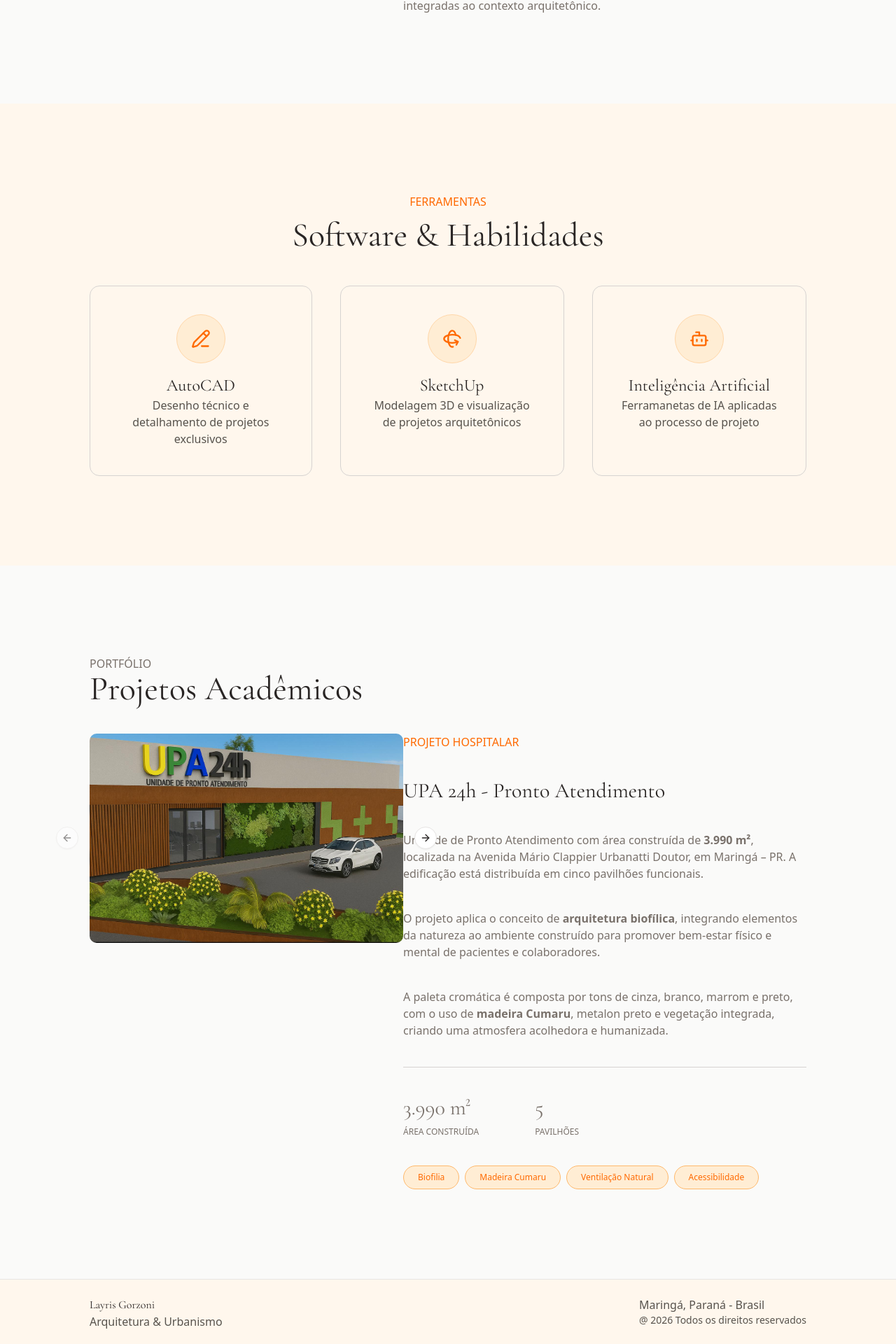
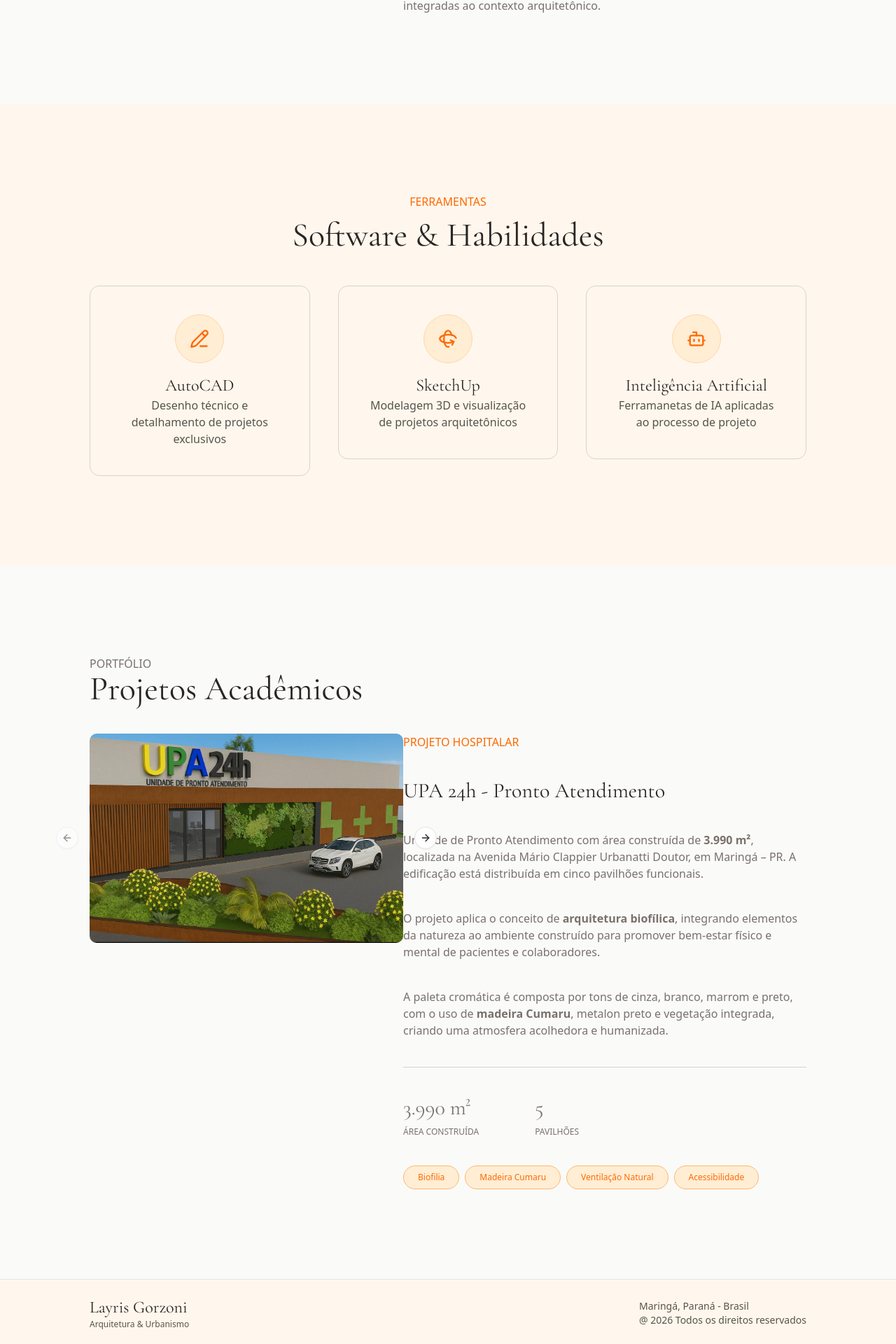
Before and after one commit to danilopinho75/site-arquiteta-layris, a Next.js app: page / in a window 1280 px wide. Shown: the part 1289-3209 px from the top of the page at 70% size. Built offline with nearby package versions, Linux system fonts and the light colour scheme.

Commit message:
Adicionando animações na página

```diff
--- a/package.json
+++ b/package.json
@@ -12,6 +12,7 @@
     "clsx": "^2.1.1",
     "embla-carousel-react": "^8.6.0",
     "lucide-react": "^0.563.0",
+    "motion": "^12.34.0",
     "next": "16.1.6",
     "radix-ui": "^1.4.3",
     "react": "19.2.3",
--- a/src/components/cardTool/cardTool.tsx
+++ b/src/components/cardTool/cardTool.tsx
@@ -1,23 +1,36 @@
 import type { ReactNode } from "react";
+import { motion } from "motion/react";
 
 type CardToolProps = {
   icon: ReactNode;
   title: string;
   description: string;
+  delay?: number;
 };
 
-export function CardTool({ icon, title, description }: CardToolProps) {
+export function CardTool({ icon, title, description, delay = 0 }: CardToolProps) {
   return (
-    <div className="flex flex-col items-center max-w-xs border border-stone-300 p-10 rounded-xl
+    <motion.div
+      initial={{ y: 60, opacity: 0 }}
+      whileInView={{ opacity: 1, y: 0 }}
+      viewport={{ once: false, amount: 0.8 }}
+      transition={{ duration: 1, ease: "easeOut", delay }}
+    >
+      <div
+        className="flex flex-col items-center max-w-xs border border-stone-300 p-10 rounded-xl
       hover:bg-white transition-all duration-500 hover:border-orange-200 hover:-translate-y-2
-    ">
-      <div className="text-orange-500 bg-orange-100 p-5 rounded-full border border-orange-200 mb-4
+    "
+      >
+        <div
+          className="text-orange-500 bg-orange-100 p-5 rounded-full border border-orange-200 mb-4
         hover:bg-orange-200 transition-colors duration-500 hover:border-orange-300 hover:text-orange-600
-      ">
-        {icon}
+      "
+        >
+          {icon}
+        </div>
+        <h4 className="text-2xl text-stone-800">{title}</h4>
+        <p className="text-center text-stone-600 font-light">{description}</p>
       </div>
-      <h4 className="text-2xl text-stone-800">{title}</h4>
-      <p className="text-center text-stone-600 font-light">{description}</p>
-    </div>
+    </motion.div>
   );
 }
--- a/src/components/footer/footer.tsx
+++ b/src/components/footer/footer.tsx
@@ -1,14 +1,14 @@
 export const Footer = () => {
   return (
     <>
-      <footer className="flex flex-row justify-between bg-orange-50 px-32 py-6 text-stone-600 border-t border-stone-200">
+      <footer className="flex flex-row justify-between items-center bg-orange-50 px-32 py-6 text-stone-600 border-t border-stone-200">
         <div>
-          <h4 className="text-stone-800">Layris Gorzoni</h4>
-          <p>Arquitetura & Urbanismo</p>
+          <h4 className="text-stone-800 text-2xl">Layris Gorzoni</h4>
+          <p className="text-xs">Arquitetura & Urbanismo</p>
         </div>
 
         <div className="">
-          <p>Maringá, Paraná - Brasil</p>
+          <p className="text-sm">Maringá, Paraná - Brasil</p>
           <p className="text-sm">@ 2026 Todos os direitos reservados</p>
         </div>
       </footer>
--- a/src/components/labelItem/labelItem.tsx
+++ b/src/components/labelItem/labelItem.tsx
@@ -1,13 +1,23 @@
+import { motion } from "motion/react";
 
 type LabelItemProps = {
   text: string;
+  delay?: number;
 };
 
-
-export function LabelItem ({ text }: LabelItemProps) {
+export function LabelItem({ text, delay = 0 }: LabelItemProps) {
   return (
-    <div className="bg-orange-100 px-5 py-2 border border-orange-300 rounded-full text-orange-500 w-fit hover:-translate-y-1 transition-all duration-500">
-      <p className="text-xs">{text}</p>
-    </div>
+    <motion.div
+      initial={{ y: 20, opacity: 0 }}
+      whileInView={{ opacity: 1, y: 0}}
+      viewport={{ once: false, amount: 0.9 }}
+      transition={{ duration: 1, ease: 'easeOut', delay }}
+    >
+      <div className="bg-orange-100 px-5 py-2 border border-orange-300 rounded-full
+      text-orange-500 w-fit hover:-translate-y-1 transition-all duration-500"
+      >
+        <p className="text-xs">{text}</p>
+      </div>
+    </motion.div>
   );
 }
--- a/src/pages/index.tsx
+++ b/src/pages/index.tsx
@@ -15,6 +15,7 @@ import {
   CarouselNext,
   CarouselPrevious,
 } from "@/components/ui/carousel";
+import { motion } from "motion/react";
 
 export default function Home() {
   return (
@@ -93,12 +94,14 @@ export default function Home() {
             icon={<Rotate3d size={28} />}
             title="SketchUp"
             description="Modelagem 3D e visualização de projetos arquitetônicos"
+            delay={0.3}
           />
 
           <CardTool
             icon={<Bot size={28} />}
             title="Inteligência Artificial"
             description="Ferramanetas de IA aplicadas ao processo de projeto"
+            delay={0.6}
           />
         </div>
       </section>
@@ -204,9 +207,9 @@ export default function Home() {
 
             <div className="flex flex-row gap-2">
               <LabelItem text="Biofilia" />
-              <LabelItem text="Madeira Cumaru" />
-              <LabelItem text="Ventilação Natural" />
-              <LabelItem text="Acessibilidade" />
+              <LabelItem text="Madeira Cumaru" delay={0.2} />
+              <LabelItem text="Ventilação Natural" delay={0.4} />
+              <LabelItem text="Acessibilidade" delay={0.6} />
             </div>
           </div>
         </div>
```
Also changed, not shown: 1 other file (tests, documents, lock files or other folders).
